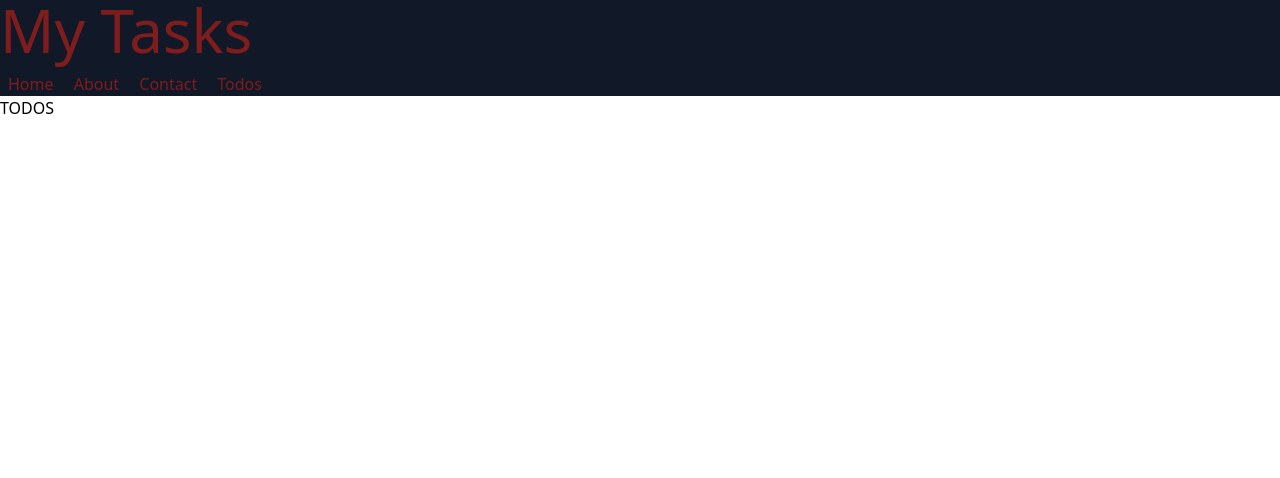
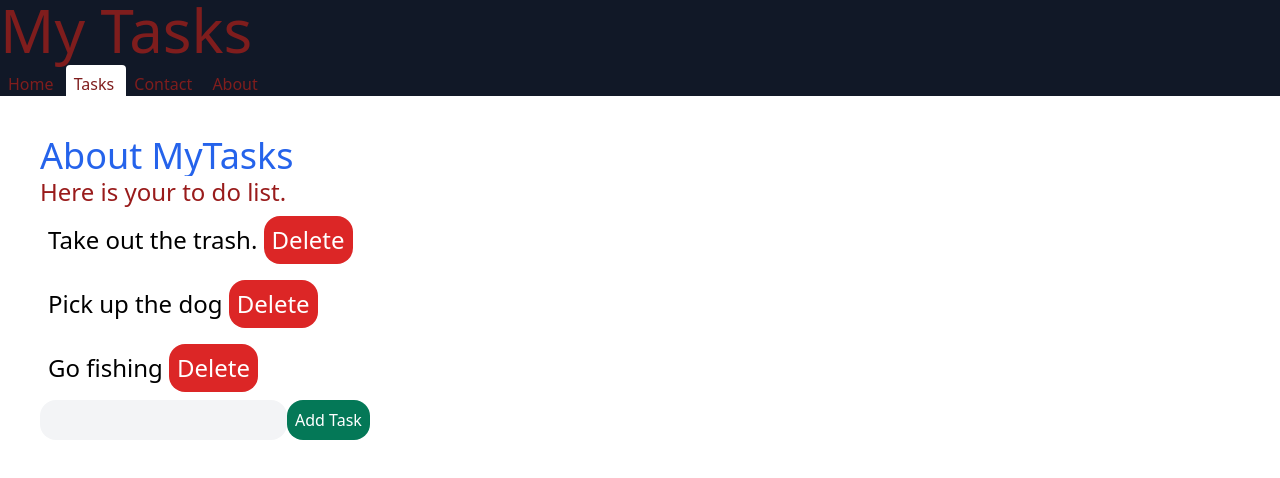
Before and after one commit to williamhlane/Project-03-Task-Management-Web-App, a React (Create React App) app in the folder project3/: page /Todos in a window 1280 px wide. Shown: the top 478 px of the page. Built offline with nearby package versions, Linux system fonts and the light colour scheme.

Commit message:
Project layout and styling is almost complete, tabs are done as well as routing. It now needs coding for the tasks.

```diff
--- a/project3/public/index.html
+++ b/project3/public/index.html
@@ -2,7 +2,7 @@
 <html lang="en">
   <head>
     <meta charset="utf-8" />
-    <!--<link rel="icon" href="%PUBLIC_URL%/" />-->
+    <link rel="icon" href="%PUBLIC_URL%/icon.png" />
     <meta name="viewport" content="width=device-width, initial-scale=1" />
     <meta name="theme-color" content="#000000" />
     <meta
@@ -10,7 +10,7 @@
       content=""
     />
    <!-- <link rel="apple-touch-icon" href="%PUBLIC_URL%/" />-->
-    <title>React App</title>
+    <title>My Task Manager</title>
   </head>
   <body>
     <noscript>You need to enable JavaScript to run this app.</noscript>
--- a/project3/src/App.js
+++ b/project3/src/App.js
@@ -1,19 +1,25 @@
 import './App.css';
+import { useState } from 'react'
 import Home from './comps/Home'
 import Contact from './comps/Contact'
 import Header from './comps/Header'
 import Nav from './comps/Nav'
 import Todos from './comps/Todos'
 import About from './comps/About'
+
 import { BrowserRouter, Route,  useLocation } from 'react-router-dom';
-const App = () => {
 
+
+function App() {
+
+
+ //TABS SOMETHING LIKE THIS useLocation: about ? bg-black : bg-white
 
   return (
     <div className='bg-white'>
       <Header />
-      <Nav />
       <BrowserRouter>
+        <Nav />
 
         <Route path='/' exact component={Home} />
         <Route path='/Todos' exact component={Todos} />
--- a/project3/src/comps/About.js
+++ b/project3/src/comps/About.js
@@ -1,6 +1,9 @@
 const About = () => {
     return (
-        <h3>About</h3>
+        <div className="p-10">
+        <h2 className="text-4xl truncate text-blue-600">About MyTasks</h2>
+         <p>This Web is a taskmananger, input a task and it will be added to the list.</p>
+    </div>
     )
 }
 export default About;
--- /dev/null
+++ b/project3/src/comps/Button.js
@@ -0,0 +1,8 @@
+const Button = ({doWhat}) => {
+    return(
+        <button className={(doWhat === "Delete") ? "bg-red-600 text-white p-2 rounded-2xl" : "bg-green-700 text-white p-2 rounded-2xl"} >
+               {doWhat}
+        </button>
+    )
+}
+export default Button;
--- a/project3/src/comps/Contact.js
+++ b/project3/src/comps/Contact.js
@@ -1,6 +1,17 @@
 const Contact = () => {
     return (
-        <h3>Contact</h3>
+        <div className="p-10">
+            <form></form>
+            <h2 className="text-4xl truncate text-blue-600">MyTasks</h2>
+            <form>
+                <label>Enter your name:</label>
+                <input type="text" className="block border-solid"/>
+                <label>Enter your email:</label>
+                <input type="text" className="block"/>
+                <label>Your Message:</label>
+                <input type="text" className="block"/>
+            </form>
+        </div>
     )
 }
 export default Contact;
--- a/project3/src/comps/Home.js
+++ b/project3/src/comps/Home.js
@@ -1,6 +1,9 @@
 const Home = () => {
     return (
-        <h3>Home</h3>
+        <div className="p-10">
+            <h2 className="text-4xl truncate text-blue-600">MyTasks</h2>
+             <p>Hello and Welcome to my tasks.</p>
+        </div>
     )
 }
 export default Home;
--- a/project3/src/comps/Nav.js
+++ b/project3/src/comps/Nav.js
@@ -1,11 +1,35 @@
+import { useLocation } from 'react-router-dom';
 const Nav = () => {
+    const location = useLocation();
+    const pathname = location.pathname;
+
+
     return (
+
         <nav className="bg-gray-900 ">
             <ul className="">
-                <li className='inline text-red-900 p-2 hover:bg-white'><a href='/'> Home </a></li>
-                <li className='inline text-red-900 p-2 hover:bg-white'><a href='/About'> About </a></li>
-                <li className='inline text-red-900 p-2 hover:bg-white'><a href='/Contact'> Contact </a></li>
-                <li className='inline text-red-900 p-2 hover:bg-white'><a href='/Todos'> Todos </a></li>
+                <li className={(pathname === '/') ?
+                'inline text-red-900 p-2 bg-white rounded-t' :
+                'inline text-red-900 p-2 rounded-t hover:bg-white' }>
+                    <a href='/'> Home </a>
+                </li>
+
+                <li className={(pathname === '/Todos') ?
+                'inline text-red-900 p-2 bg-white rounded-t' :
+                'inline text-red-900 p-2 rounded-t hover:bg-white' }>
+                    <a href='/Todos'> Tasks </a>
+                </li>
+
+                <li className={(pathname === '/Contact') ?
+                'inline text-red-900 p-2 bg-white rounded-t' :
+                'inline text-red-900 p-2 rounded-t hover:bg-white' }>
+                    <a href='/Contact'> Contact </a>
+                </li>
+                <li className={(pathname === '/About') ?
+                'inline text-red-900 p-2 bg-white rounded-t' :
+                'inline text-red-900 p-2 rounded-t hover:bg-white' }>
+                    <a href='/About'> About </a>
+                </li>
             </ul>
         </nav>
     )
--- a/project3/src/comps/Todos.js
+++ b/project3/src/comps/Todos.js
@@ -1,6 +1,19 @@
+import Button from './Button'
 const Todos = () => {
     return (
-        <h3>TODOS</h3>
+        <div className="p-10">
+             <h2 className="text-4xl truncate text-blue-600">About MyTasks</h2>
+             <p className="text-2xl text-red-800">Here is your to do list.</p>
+             <ul className="text-2xl">
+                 <li className='p-2'>Take out the trash. <Button doWhat="Delete" /></li>
+                 <li className='p-2'>Pick  up the dog <Button doWhat="Delete"/></li>
+                 <li className='p-2'>Go fishing <Button doWhat="Delete"/></li>
+             </ul>
+             <form>
+                 <input type='text' className="bg-gray-100 p-2 rounded-2xl" />
+                 <Button doWhat="Add Task" />
+             </form>
+         </div>
     )
 }
 export default Todos;
```
Also changed, not shown: project3/public/icon.png (added).
